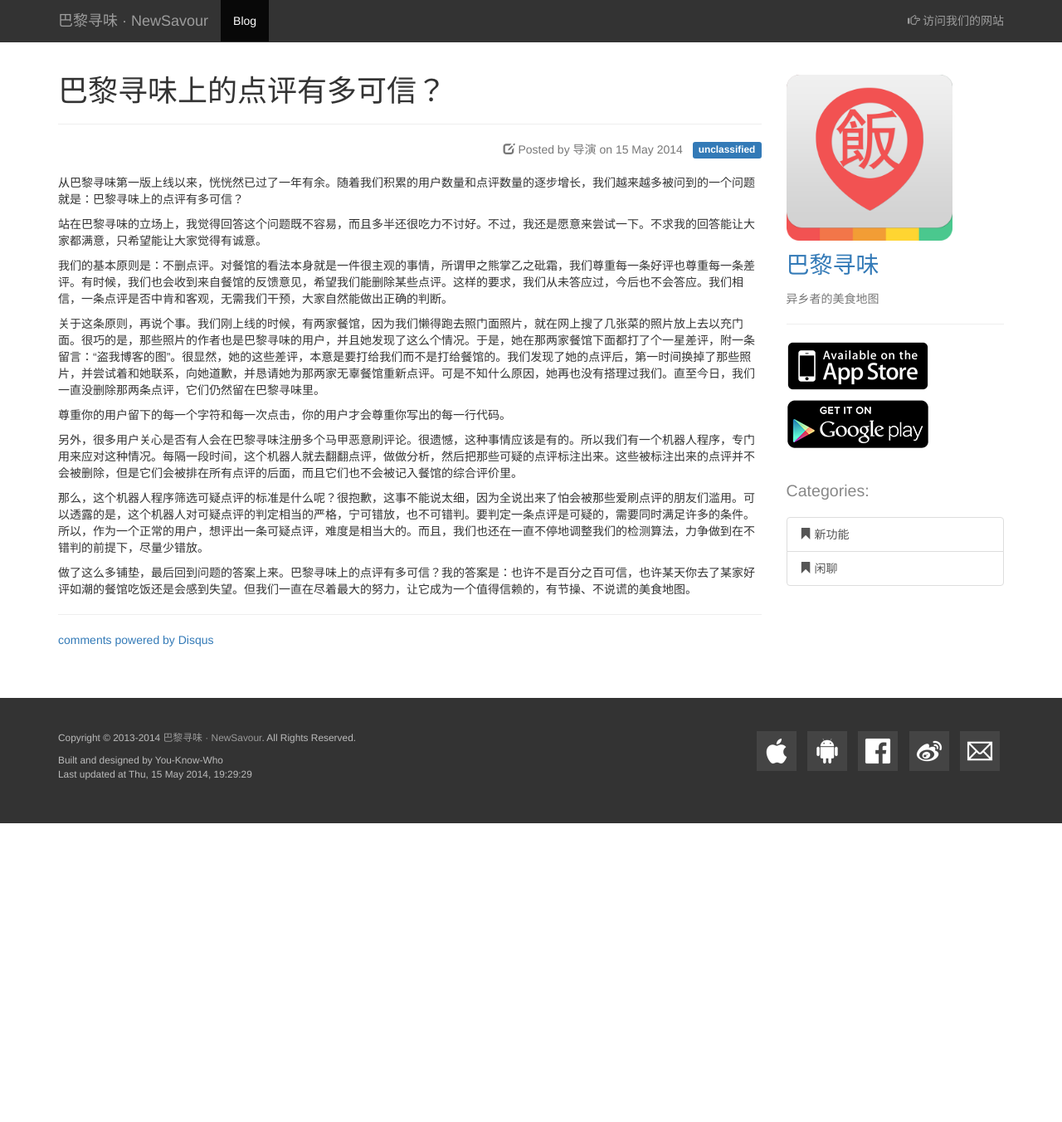
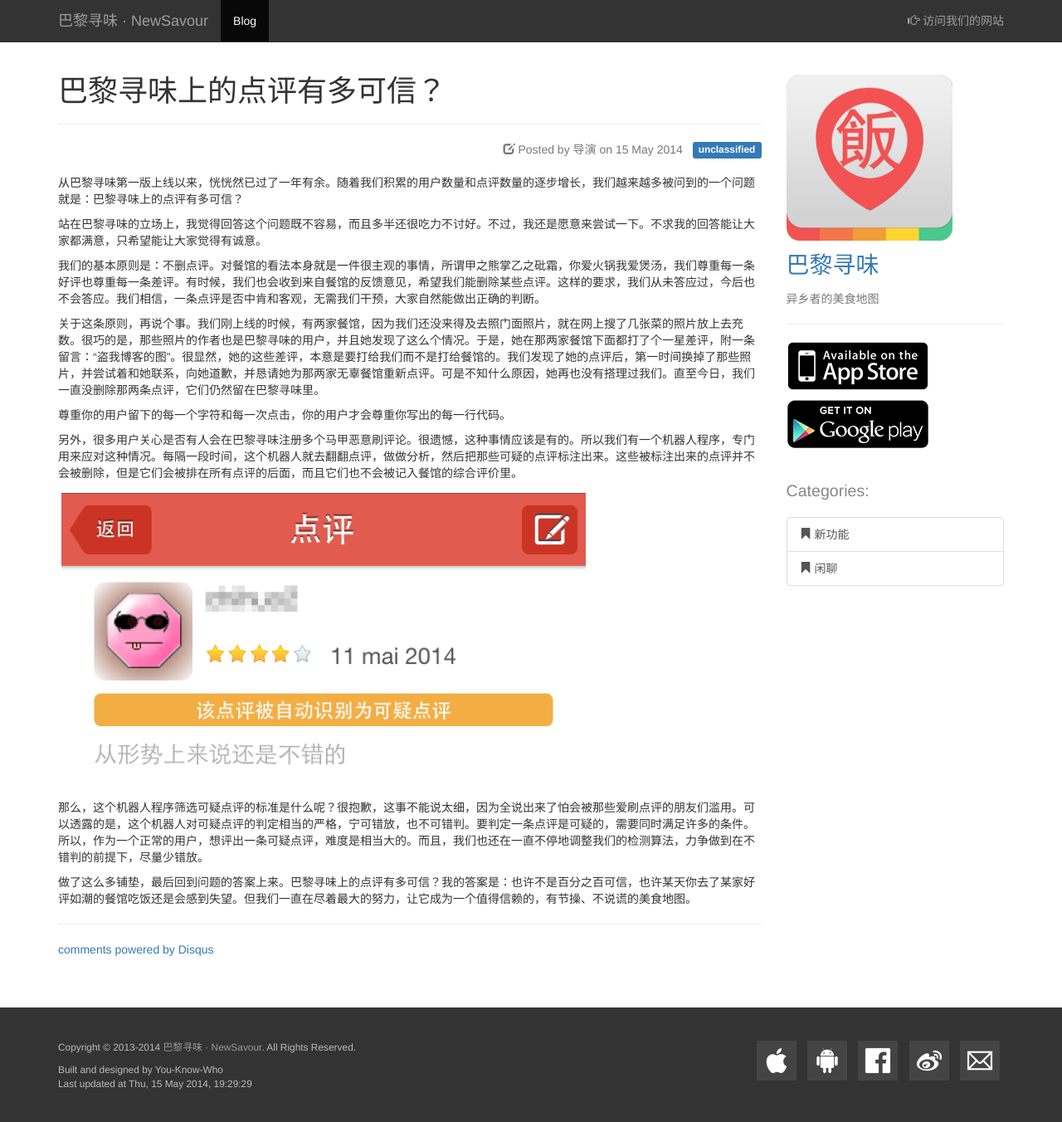
Before and after one commit to newsavour/newsavour-blog, a Jekyll site: the page built from _posts/2014-05-15-are-ratings-trustable.md, in a window 1280 px wide and 1365 px high. Shown: the top 1352 px of the window at 83% size. Built offline with Jekyll 4.4.1, drawn with Linux system fonts in a browser that asks for light colours; nearby versions of some CDN libraries; comment, search, counter and statistics services are not loaded.

Commit message:
Updated post.

```diff
--- a/_posts/2014-05-15-are-ratings-trustable.md
+++ b/_posts/2014-05-15-are-ratings-trustable.md
@@ -9,14 +9,16 @@ categories: ['unclassified']
 
 站在巴黎寻味的立场上，我觉得回答这个问题既不容易，而且多半还很吃力不讨好。不过，我还是愿意来尝试一下。不求我的回答能让大家都满意，只希望能让大家觉得有诚意。
 
-我们的基本原则是：不删点评。对餐馆的看法本身就是一件很主观的事情，所谓甲之熊掌乙之砒霜，我们尊重每一条好评也尊重每一条差评。有时候，我们也会收到来自餐馆的反馈意见，希望我们能删除某些点评。这样的要求，我们从未答应过，今后也不会答应。我们相信，一条点评是否中肯和客观，无需我们干预，大家自然能做出正确的判断。
+我们的基本原则是：不删点评。对餐馆的看法本身就是一件很主观的事情，所谓甲之熊掌乙之砒霜，你爱火锅我爱煲汤，我们尊重每一条好评也尊重每一条差评。有时候，我们也会收到来自餐馆的反馈意见，希望我们能删除某些点评。这样的要求，我们从未答应过，今后也不会答应。我们相信，一条点评是否中肯和客观，无需我们干预，大家自然能做出正确的判断。
 
-关于这条原则，再说个事。我们刚上线的时候，有两家餐馆，因为我们懒得跑去照门面照片，就在网上搜了几张菜的照片放上去以充门面。很巧的是，那些照片的作者也是巴黎寻味的用户，并且她发现了这么个情况。于是，她在那两家餐馆下面都打了个一星差评，附一条留言：“盗我博客的图”。很显然，她的这些差评，本意是要打给我们而不是打给餐馆的。我们发现了她的点评后，第一时间换掉了那些照片，并尝试着和她联系，向她道歉，并恳请她为那两家无辜餐馆重新点评。可是不知什么原因，她再也没有搭理过我们。直至今日，我们一直没删除那两条点评，它们仍然留在巴黎寻味里。
+关于这条原则，再说个事。我们刚上线的时候，有两家餐馆，因为我们还没来得及去照门面照片，就在网上搜了几张菜的照片放上去充数。很巧的是，那些照片的作者也是巴黎寻味的用户，并且她发现了这么个情况。于是，她在那两家餐馆下面都打了个一星差评，附一条留言：“盗我博客的图”。很显然，她的这些差评，本意是要打给我们而不是打给餐馆的。我们发现了她的点评后，第一时间换掉了那些照片，并尝试着和她联系，向她道歉，并恳请她为那两家无辜餐馆重新点评。可是不知什么原因，她再也没有搭理过我们。直至今日，我们一直没删除那两条点评，它们仍然留在巴黎寻味里。
 
 尊重你的用户留下的每一个字符和每一次点击，你的用户才会尊重你写出的每一行代码。
 
 另外，很多用户关心是否有人会在巴黎寻味注册多个马甲恶意刷评论。很遗憾，这种事情应该是有的。所以我们有一个机器人程序，专门用来应对这种情况。每隔一段时间，这个机器人就去翻翻点评，做做分析，然后把那些可疑的点评标注出来。这些被标注出来的点评并不会被删除，但是它们会被排在所有点评的后面，而且它们也不会被记入餐馆的综合评价里。
 
+![可疑点评](/blog/img/2014-05-15/suspicious_rating.png)
+
 那么，这个机器人程序筛选可疑点评的标准是什么呢？很抱歉，这事不能说太细，因为全说出来了怕会被那些爱刷点评的朋友们滥用。可以透露的是，这个机器人对可疑点评的判定相当的严格，宁可错放，也不可错判。要判定一条点评是可疑的，需要同时满足许多的条件。所以，作为一个正常的用户，想评出一条可疑点评，难度是相当大的。而且，我们也还在一直不停地调整我们的检测算法，力争做到在不错判的前提下，尽量少错放。
 
 做了这么多铺垫，最后回到问题的答案上来。巴黎寻味上的点评有多可信？我的答案是：也许不是百分之百可信，也许某天你去了某家好评如潮的餐馆吃饭还是会感到失望。但我们一直在尽着最大的努力，让它成为一个值得信赖的，有节操、不说谎的美食地图。
```
Also changed, not shown: blog/img/2014-05-15/suspicious_rating.png (added).
